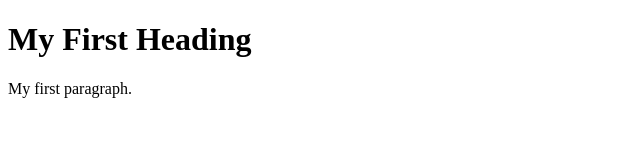
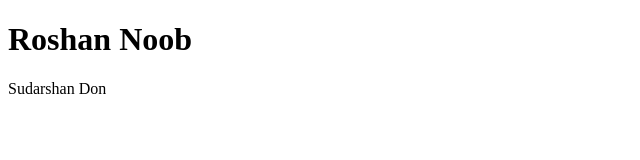
Before and after one commit to SudarshanTimalsina/First_website, a plain HTML site: page docs/index.html in a window 1280 px wide. Shown: the whole page, without its empty margins (0-640 px from the left). Drawn offline with Linux system fonts and the light colour scheme.

Commit message:
Update index.html

```diff
--- a/docs/index.html
+++ b/docs/index.html
@@ -2,8 +2,8 @@
 <html>
 <body>
 
-<h1>My First Heading</h1>
-<p>My first paragraph.</p>
+<h1>Roshan Noob</h1>
+<p>Sudarshan Don</p>
 
 </body>
 </html>
```
